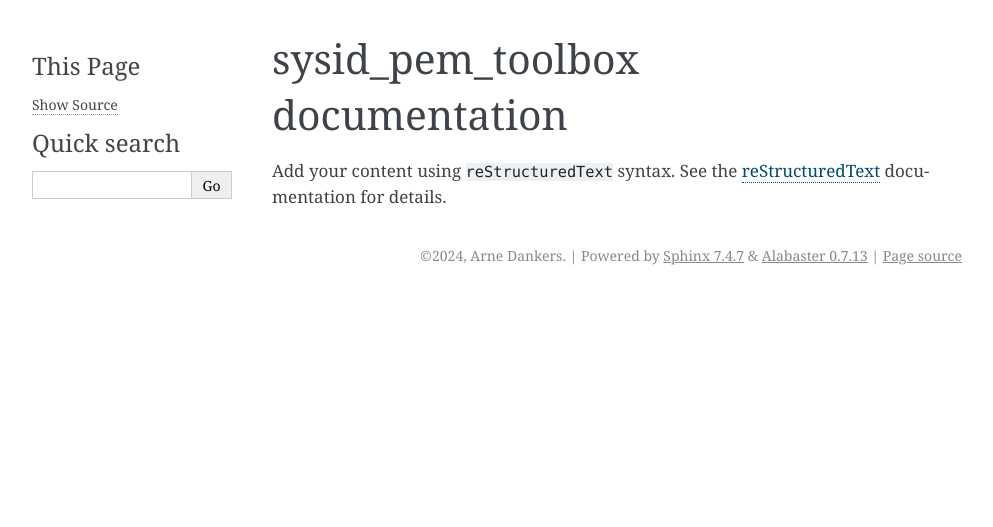
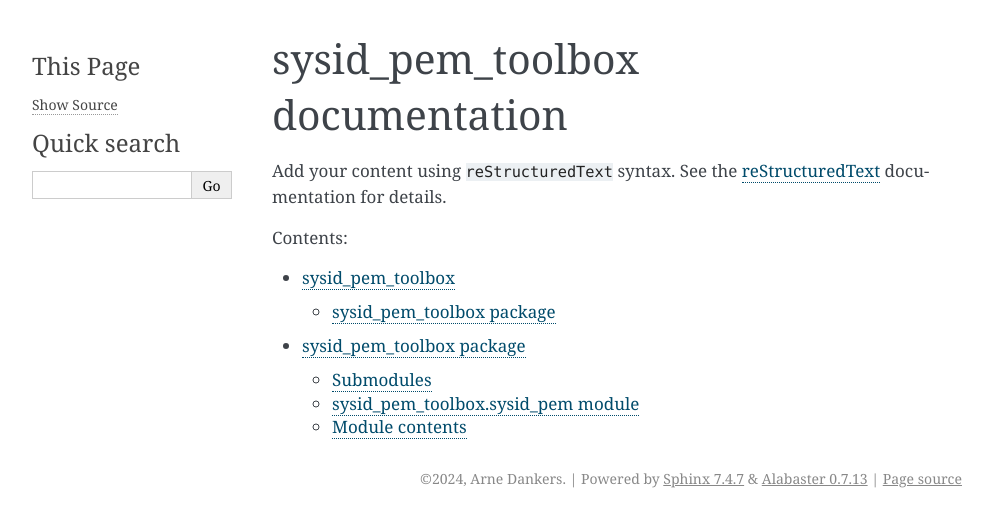
Before and after one commit to arneUofC/sysid-pem-toolbox, a Sphinx documentation site: the page built from docs/source/index.rst, in a window 1280 px wide. Shown: the top 527 px of the page, without its empty margins (148-1141 px from the left). Built offline with Sphinx 7.4.7, drawn with Linux system fonts in a browser that asks for light colours.

Commit message:
basic doc added

```diff
--- a/docs/source/conf.py
+++ b/docs/source/conf.py
@@ -10,7 +10,8 @@
 
 import os
 import sys
-sys.path.insert(0, os.path.abspath('../../'))
+sys.path.insert(0, os.path.abspath('../../sysid_pem_toolbox'))
+
 
 project = 'sysid_pem_toolbox'
 copyright = '2024, Arne Dankers'
--- a/docs/source/index.rst
+++ b/docs/source/index.rst
@@ -11,6 +11,10 @@
 documentation for details.
 
 
+
 .. toctree::
    :maxdepth: 2
    :caption: Contents:
+
+   modules
+   sysid_pem_toolbox
```
Also changed, not shown: 10 other files.
